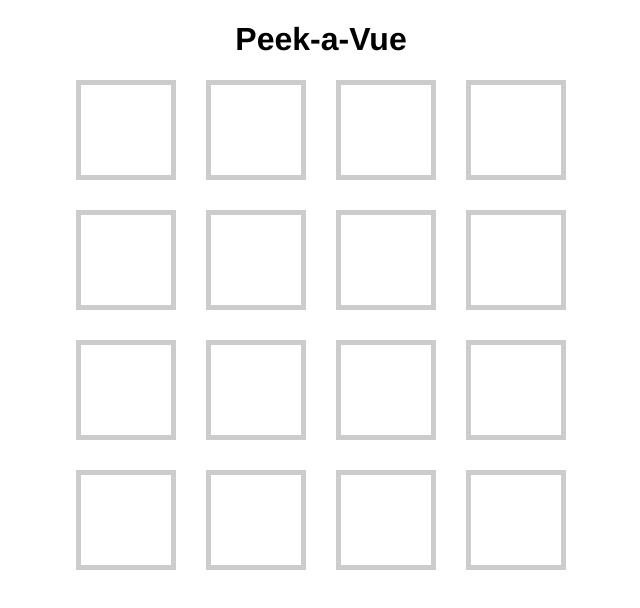
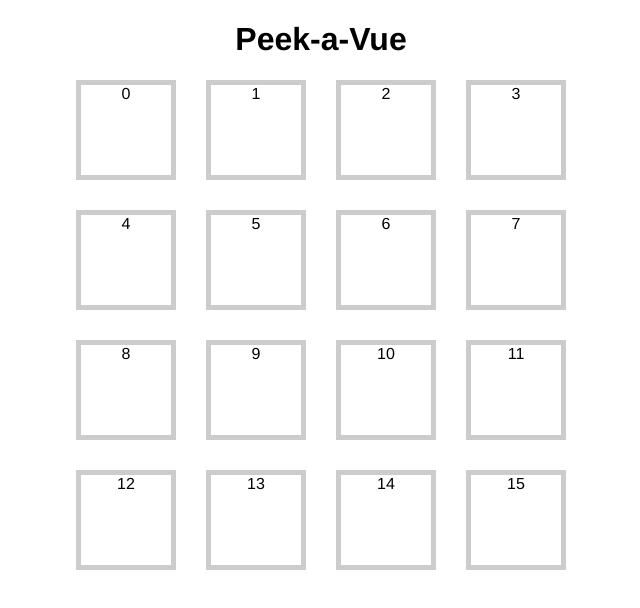
Before and after one commit to bmunoz89/peek-a-vue, a Vue app: page / in a window 1280 px wide. Shown: the top 608 px of the page, without its empty margins (319-959 px from the left). Built offline with nearby package versions, Linux system fonts and the light colour scheme.

Commit message:
refactor: create card component with value prop

```diff
--- a/src/App.vue
+++ b/src/App.vue
@@ -1,33 +1,31 @@
 <template>
   <h1>Peek-a-Vue</h1>
   <section class="game-board">
-    <div class="card"></div>
-    <div class="card"></div>
-    <div class="card"></div>
-    <div class="card"></div>
-    <div class="card"></div>
-    <div class="card"></div>
-    <div class="card"></div>
-    <div class="card"></div>
-    <div class="card"></div>
-    <div class="card"></div>
-    <div class="card"></div>
-    <div class="card"></div>
-    <div class="card"></div>
-    <div class="card"></div>
-    <div class="card"></div>
-    <div class="card"></div>
+    <Card
+      v-for="(card, index) in cardList"
+      :key="`card-${index}`"
+      :value="card"
+    />
   </section>
 </template>
 
 <script lang="ts">
+import Card from '@/components/Card.vue'
 import { defineComponent } from 'vue'
 
 export default defineComponent({
   name: 'App',
-  components: {},
+  components: {
+    Card,
+  },
   setup() {
-    return {}
+    const cardList: number[] = []
+
+    for (let i = 0; i < 16; i++) {
+      cardList.push(i)
+    }
+
+    return { cardList }
   },
 })
 </script>
--- /dev/null
+++ b/src/components/Card.vue
@@ -0,0 +1,26 @@
+<template>
+  <div class="card">{{ value }}</div>
+</template>
+
+<script lang="ts">
+import { defineComponent } from 'vue'
+
+export default defineComponent({
+  name: 'Card',
+  props: {
+    value: {
+      type: Number,
+      required: true,
+    },
+  },
+  setup() {
+    return {}
+  },
+})
+</script>
+
+<style lang="scss" scoped>
+.card {
+  text-align: center;
+}
+</style>
```
